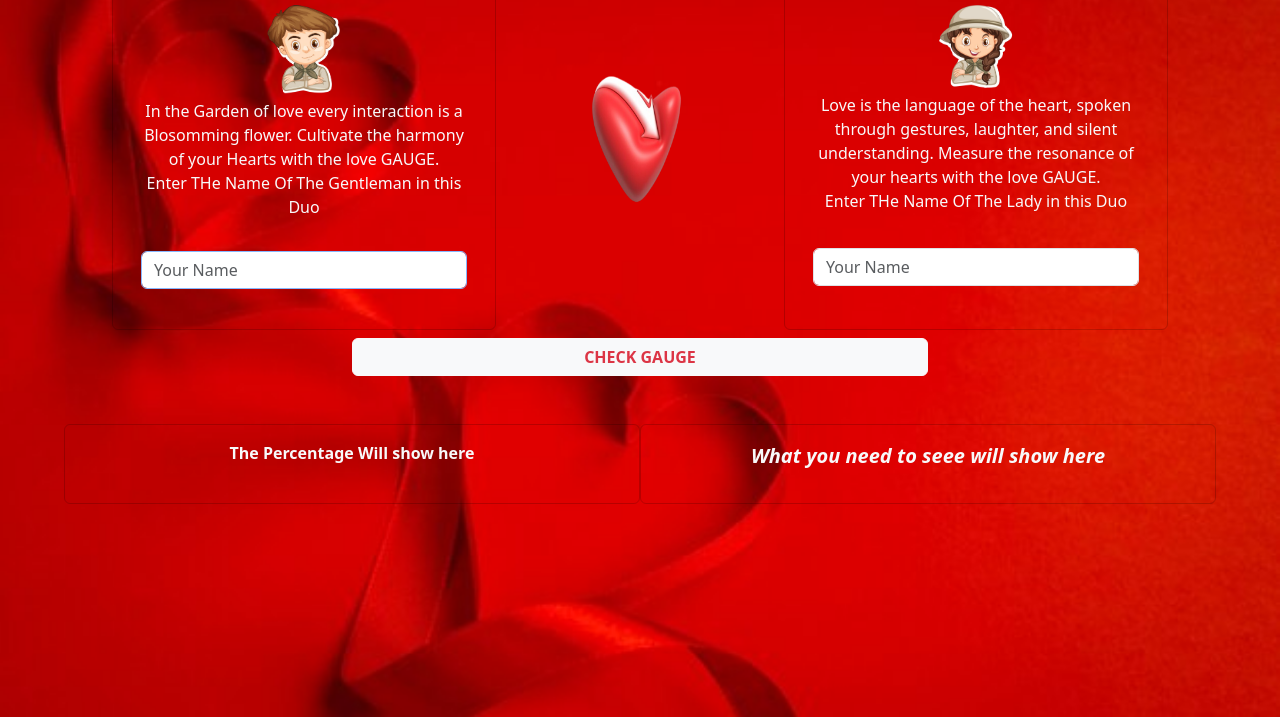
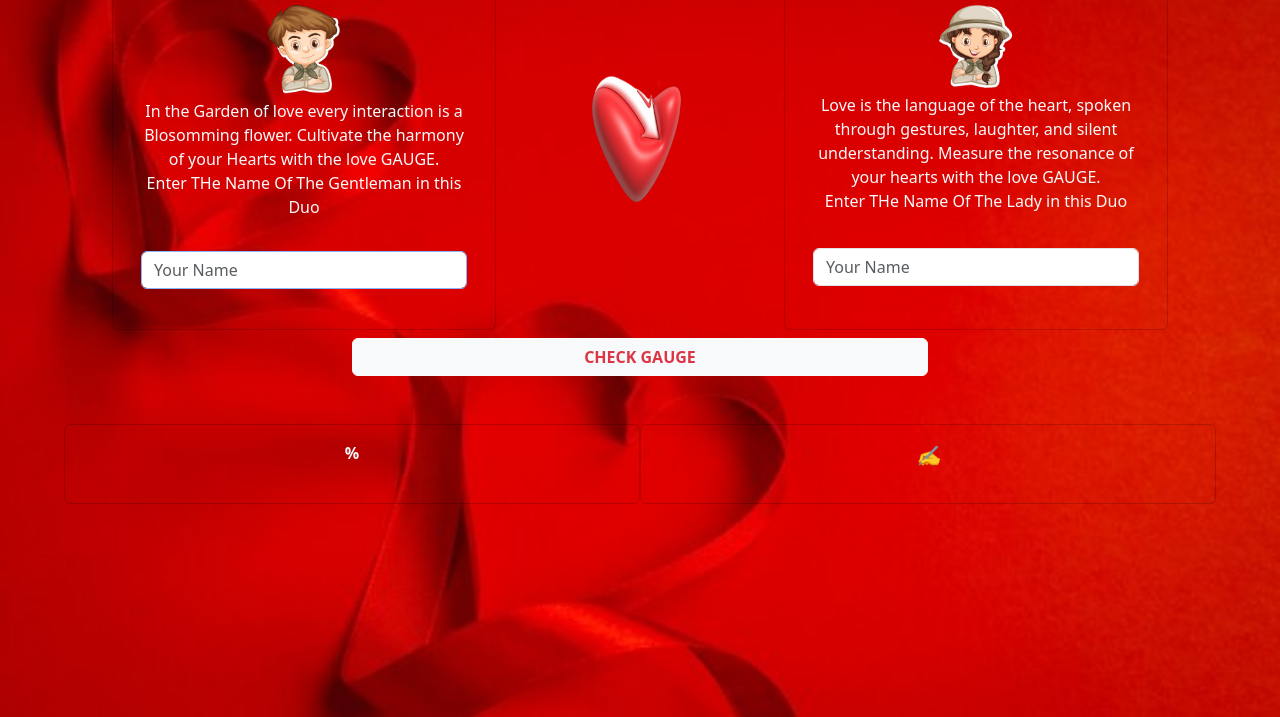
Before and after one commit to Ajayi-Ayomide/LOVE-CALCULATOR-PROMAX, a plain HTML site: page index.html in a window 1280 px wide. Shown: the part 99-816 px from the top of the page. Drawn offline with nearby package versions, Linux system fonts and the light colour scheme.

Commit message:
another commit

```diff
--- a/index.html
+++ b/index.html
@@ -57,14 +57,14 @@
               <div class="card mx-auto my-5 bg-transparent col-12 col-lg-6">
                 <div class="card-body text-light text-center fw-bolder">
                   <div class="text-center text-light fs-3 mt-2" id="loverNames" style="display: none;"></div>
-                  <p id="gauge">The Percentage Will show here</p>
+                  <p id="gauge">%</p>
                 </div>
               </div>
 
               <!-- text part -->
               <div class="card mx-auto my-5 bg-transparent col-12 col-lg-6">
                 <div class="card-body text-light text-center fw-bolder">
-                  <p id="complement" style="font-style:italic" class="fs-5">What you need to seee will show here</p>
+                  <p id="complement" style="font-style:italic" class="fs-5">✍️</p>
                 </div>
               </div>
           </div>
```
